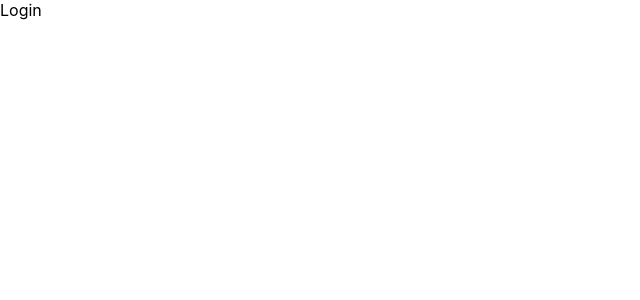
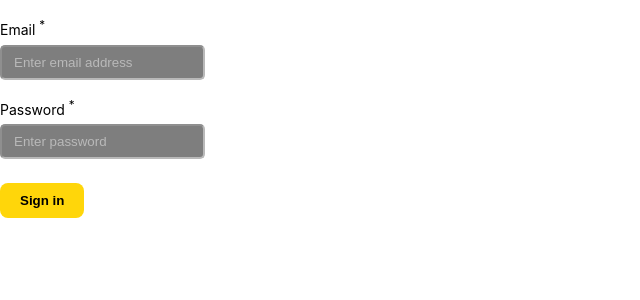
Before and after one commit to Prachi24599/HTS-login-form, a React (Create React App) app: page / in a window 1280 px wide. Shown: the top 300 px of the page, without its empty margins (0-640 px from the left). Built offline with nearby package versions, Linux system fonts and the light colour scheme.

Commit message:
login form added

```diff
--- a/src/App.css
+++ b/src/App.css
@@ -1,38 +1,16 @@
 .App {
+  font-family: sans-serif;
   text-align: center;
+  width: 100%;
+  height: 100%;
+  margin: 0;
+  padding: 0;
+  overflow: hidden;
+  background: rgb(2, 0, 36);
+  background: linear-gradient(
+    45deg,
+    rgba(2, 0, 36, 1) 50%,
+    rgba(66, 66, 190, 0.5075280112044818) 100%,
+    rgba(0, 212, 255, 1) 100%
+  );
 }
-
-.App-logo {
-  height: 40vmin;
-  pointer-events: none;
-}
-
-@media (prefers-reduced-motion: no-preference) {
-  .App-logo {
-    animation: App-logo-spin infinite 20s linear;
-  }
-}
-
-.App-header {
-  background-color: #282c34;
-  min-height: 100vh;
-  display: flex;
-  flex-direction: column;
-  align-items: center;
-  justify-content: center;
-  font-size: calc(10px + 2vmin);
-  color: white;
-}
-
-.App-link {
-  color: #61dafb;
-}
-
-@keyframes App-logo-spin {
-  from {
-    transform: rotate(0deg);
-  }
-  to {
-    transform: rotate(360deg);
-  }
-}
--- a/src/components/Login.css
+++ b/src/components/Login.css
@@ -0,0 +1,26 @@
+form {
+  /* display: flex;
+  flex-direction: column; */
+  /* width: 100%; */
+  /* margin-top: 1rem; */
+}
+.label {
+  color: #010101;
+  font-size: 0.875rem;
+  margin-bottom: 0.25rem;
+  line-height: 1.375rem;
+}
+input {
+  background-color: black;
+  opacity: 0.5;
+  padding: 8px 12px;
+  border-radius: 5px;
+}
+button {
+  background-color: #ffd60a;
+  border: none;
+  border-radius: 8px;
+  padding: 10px 20px;
+  margin-top: 1.5rem;
+  font-weight: bold;
+}
--- a/src/components/Login.jsx
+++ b/src/components/Login.jsx
@@ -1,8 +1,56 @@
-import React from "react";
+import React, { useState } from "react";
 import "./Login.css";
 
 const Login = () => {
-  return <div>Login</div>;
+  const [formData, setFormData] = useState({
+    email: "",
+    password: "",
+  });
+
+  function changeHandler(event) {
+    setFormData((prevFormData) => ({
+      ...prevFormData,
+      [event.target.name]: event.target.value,
+    }));
+  }
+
+  function submitHandler(event) {
+    event.preventDefault();
+    console.log(formData);
+  }
+
+  return (
+    <form onSubmit={submitHandler}>
+      <label htmlFor="email">
+        <p className="label c">
+          Email <sup>*</sup>
+        </p>
+        <input
+          required
+          type="email"
+          value={formData.email}
+          name="email"
+          placeholder="Enter email address"
+          onChange={changeHandler}
+        />
+      </label>
+      <label>
+        <p className="label">
+          Password <sup>*</sup>
+        </p>
+        <input
+          required
+          type="password"
+          value={formData.password}
+          name="password"
+          placeholder="Enter password"
+          onChange={changeHandler}
+        />
+      </label>
+      <br />
+      <button>Sign in</button>
+    </form>
+  );
 };
 
 export default Login;
```
